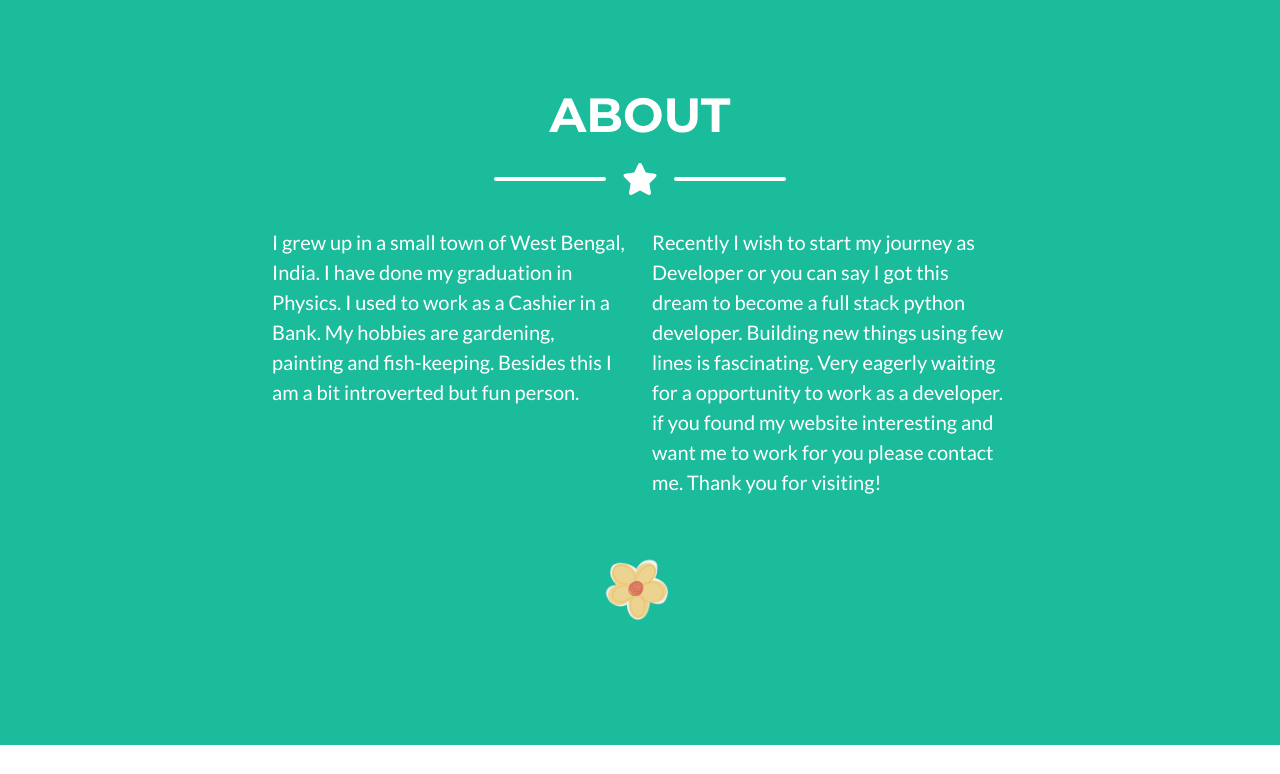
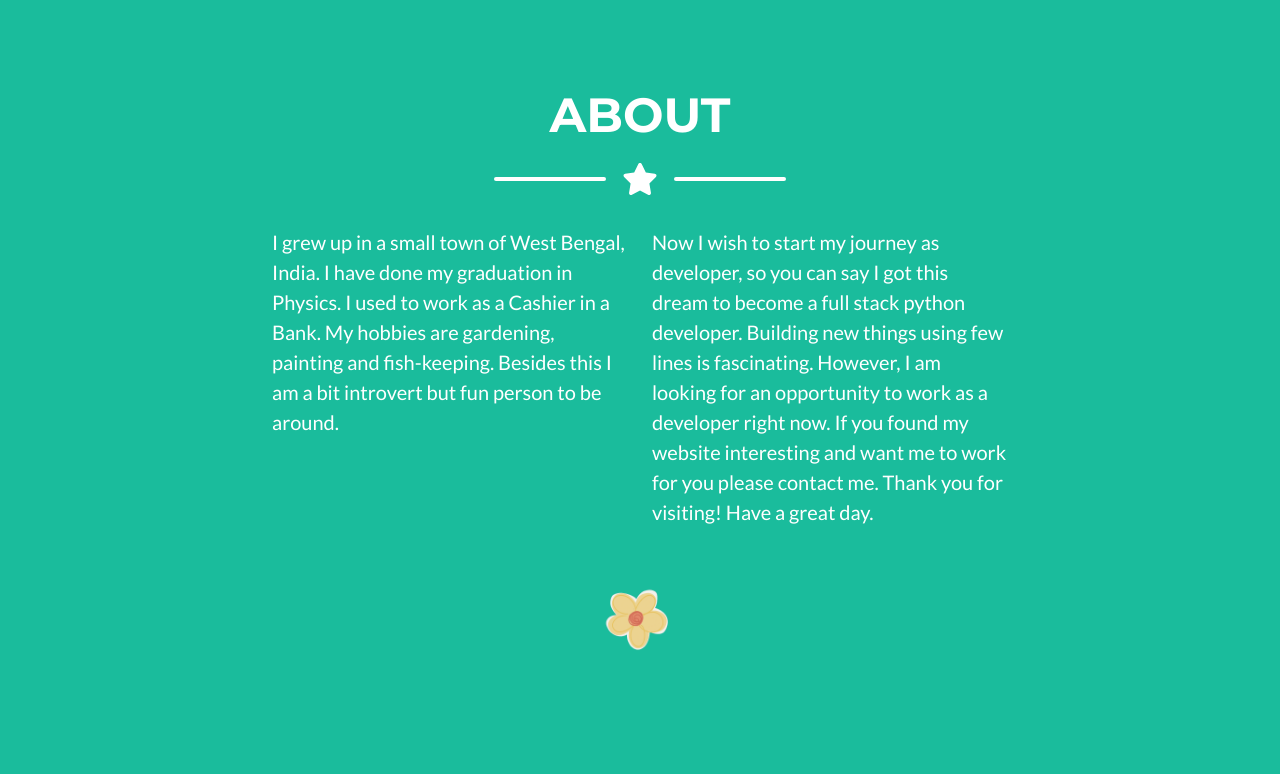
Before and after one commit to Simplstha/Portfolio, a Flask app: page / in a window 1280 px wide. Shown: the part 1497-2271 px from the top of the page. Run offline with Flask 2, Linux system fonts and the light colour scheme; some libraries are stand-ins or nearby versions.

Commit message:
html update

```diff
--- a/templates/index.html
+++ b/templates/index.html
@@ -22,7 +22,7 @@
 <!-- Navigation-->
 <nav class="navbar navbar-expand-lg bg-secondary text-uppercase fixed-top" id="mainNav">
     <div class="container">
-        <a class="navbar-brand" href="#page-top">Portfolio</a>
+        <a class="navbar-brand" href="#page-top">Sharmistha Shaw</a>
         <button class="navbar-toggler text-uppercase font-weight-bold bg-primary text-white rounded" type="button"
                 data-bs-toggle="collapse" data-bs-target="#navbarResponsive" aria-controls="navbarResponsive"
                 aria-expanded="false" aria-label="Toggle navigation">
@@ -117,11 +117,11 @@
         <div class="row">
             <div class="col-lg-4 ms-auto"><p class="lead">I grew up in a small town of West Bengal, India. I have done my
             graduation in Physics. I used to work as a Cashier in a Bank. My hobbies are gardening, painting and
-            fish-keeping. Besides this I am a bit introverted but fun person. </p></div>
-            <div class="col-lg-4 me-auto"><p class="lead">Recently I wish to start my journey as Developer or you can say I got
-            this dream to become a full stack python developer. Building new things using few lines is fascinating. Very
-            eagerly waiting for a opportunity to work as a developer. if you found my website interesting and want me to
-            work for you please contact me. Thank you for visiting!</p></div>
+            fish-keeping. Besides this I am a bit introvert but fun person to be around. </p></div>
+            <div class="col-lg-4 me-auto"><p class="lead">Now I wish to start my journey as developer, so you can say I got
+            this dream to become a full stack python developer. Building new things using few lines is fascinating.
+            However, I am looking for an opportunity to work as a developer right now. If you found my website interesting and want me to
+            work for you please contact me. Thank you for visiting! Have a great day.</p></div>
         </div>
         <!-- About Section Button-->
         <div class="text-center mt-4">
```
